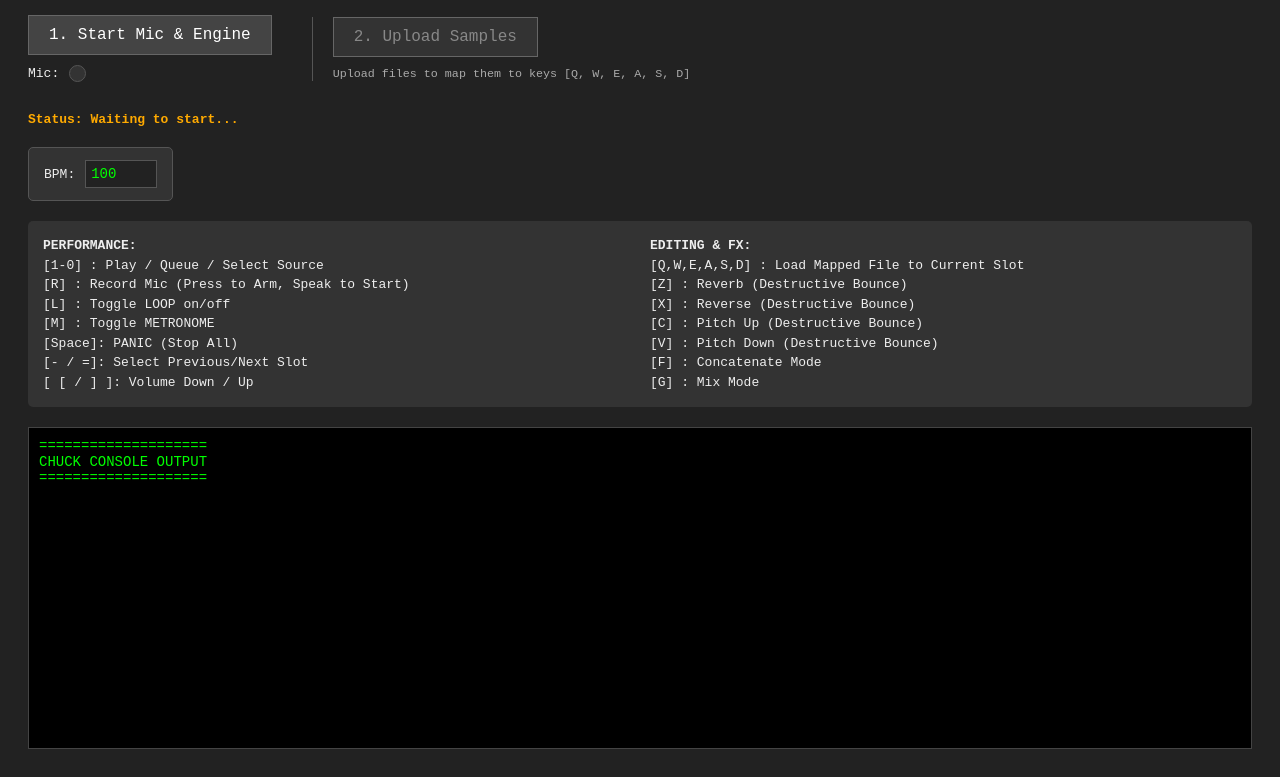
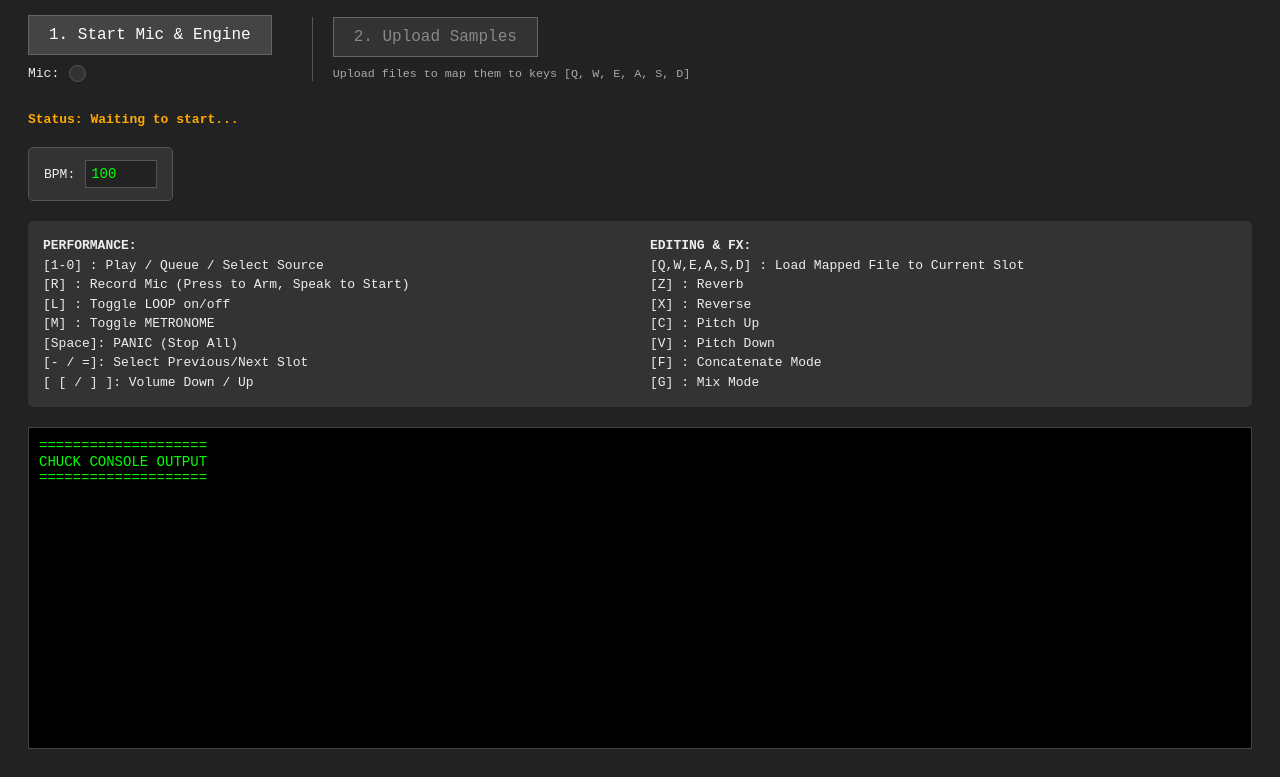
Before and after one commit to nghi-oo0/KeyboardSampler, a plain HTML site: page app.html in a window 1280 px wide. Shown: the part 80-857 px from the top of the page. Drawn offline with Linux system fonts and the light colour scheme.

Commit message:
Final update

```diff
--- a/app.html
+++ b/app.html
@@ -44,10 +44,10 @@
         <div>
             <strong>EDITING & FX:</strong><br>
             [Q,W,E,A,S,D] : Load Mapped File to Current Slot<br>
-            [Z] : Reverb (Destructive Bounce)<br>
-            [X] : Reverse (Destructive Bounce)<br>
-            [C] : Pitch Up (Destructive Bounce)<br>
-            [V] : Pitch Down (Destructive Bounce)<br>
+            [Z] : Reverb<br>
+            [X] : Reverse<br>
+            [C] : Pitch Up<br>
+            [V] : Pitch Down<br>
             [F] : Concatenate Mode<br>
             [G] : Mix Mode
         </div>
```
